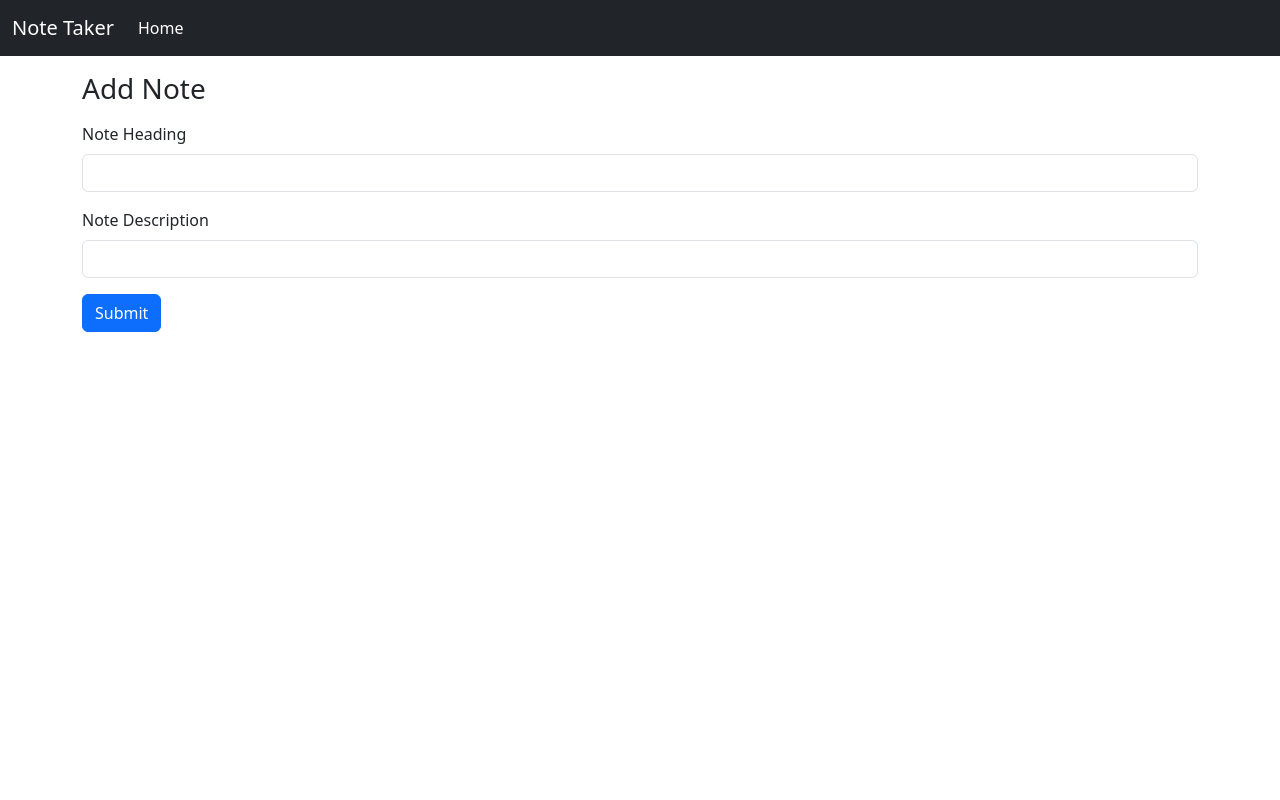
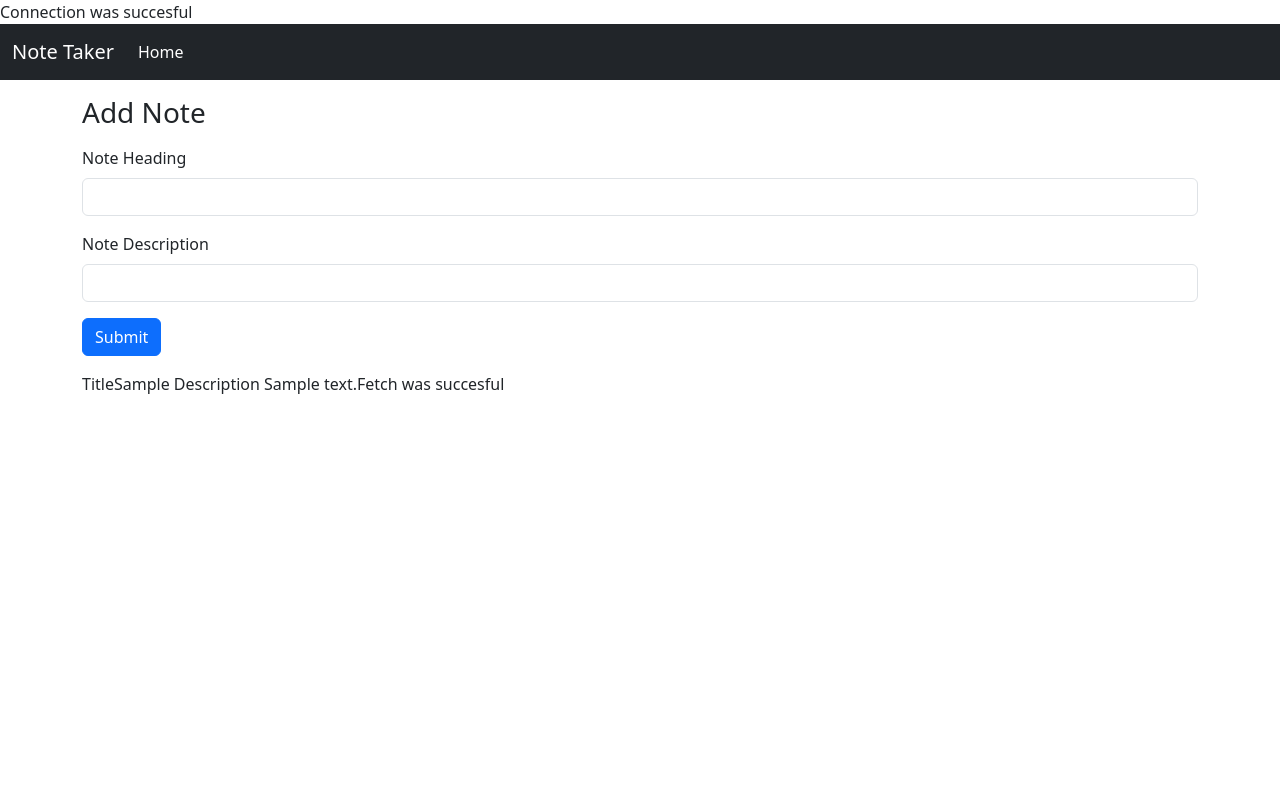
Before and after one commit to Simpl1fy/Notes_PHP, a PHP site: page / in a window 1280 px wide. Run offline with PHP 8.4, Linux system fonts and the light colour scheme; tables that the repository leaves empty or names only in its code hold one stand-in row (values such as "Sample post").

Commit message:
created a database established connection

```diff
--- a/index.php
+++ b/index.php
@@ -1,3 +1,21 @@
+<!-- Connecting to Database -->
+<?php
+
+$servername = "localhost";
+$username = "root";
+$password = "";
+$database = "notes";
+
+$conn = mysqli_connect($servername, $username, $password, $database);
+
+if($conn) {
+    echo "Connection was succesful";
+} else {
+    echo "Connection was not succesful -->" . mysqli_connect_error();
+}
+?>
+
+
 <!DOCTYPE html>
 <html lang="en">
 <head>
@@ -42,6 +60,18 @@
         </form>
     </div>
 
+    <div class="container">
+        <?php
+        $sql = "SELECT * FROM `note_table`";
+        $result = mysqli_query($conn, $sql);
+
+        while($row = mysqli_fetch_assoc($result)) {
+            echo "Title". $row["tile"] ." Description ". $row["description"];
+            echo "Fetch was succesful";
+        }
+        ?>
+    </div>
+
     <script src="https://cdn.jsdelivr.net/npm/bootstrap@5.3.3/dist/js/bootstrap.bundle.min.js" integrity="sha384-YvpcrYf0tY3lHB60NNkmXc5s9fDVZLESaAA55NDzOxhy9GkcIdslK1eN7N6jIeHz" crossorigin="anonymous"></script>
 </body>
 </html>
```
